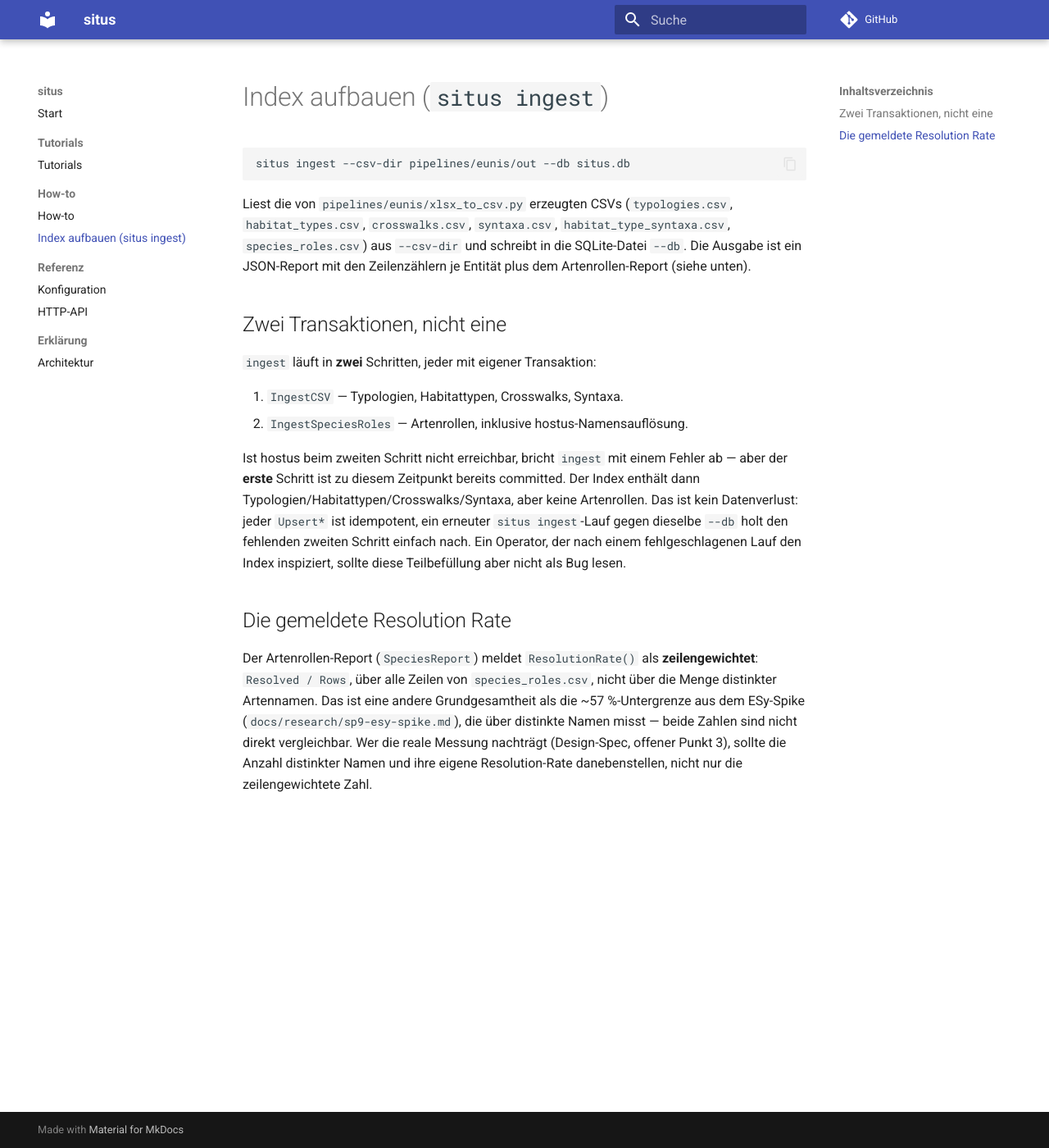
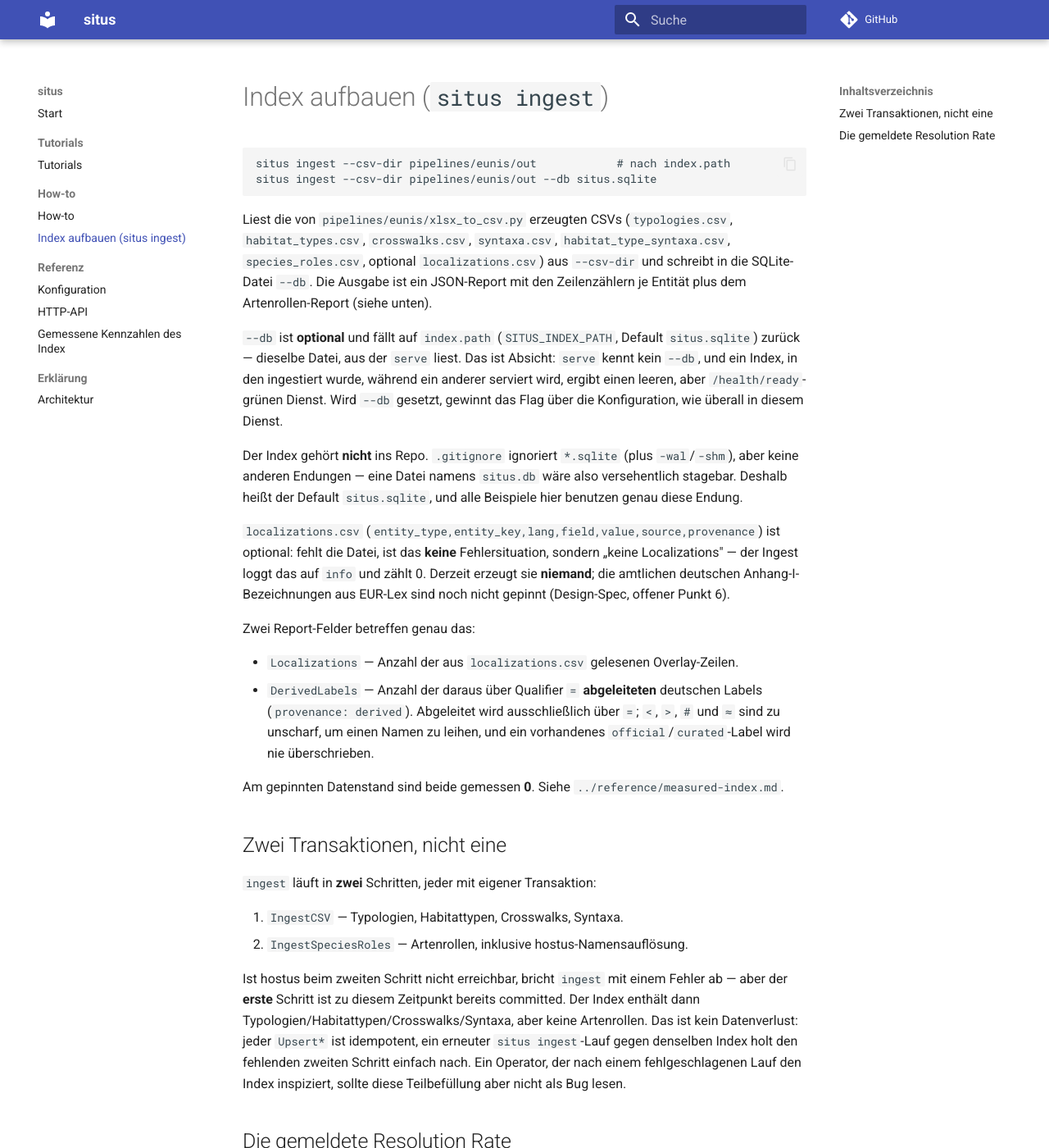
Before and after one commit to jobrunner/situs, an MkDocs documentation site: the page built from docs/how-to/ingest.md, in a window 1280 px wide and 1400 px high. Shown: the whole window at 82% size. Built offline with MkDocs 1.6.1 and Material for MkDocs 9.7.7, drawn with Linux system fonts in a browser that asks for light colours; comment, search, counter and statistics services are not loaded; some of the changed text lies outside the part shown.

Commit message:
docs: say what the index actually contains, and record the measured numbers
The front page claimed German habitat-type names as a shipped fact, but no
source produces localizations.csv yet, so the real numbers are
Localizations: 0 and DerivedLabels: 0 and no type has a German name. In a
repo whose ethos is "measure, do not assume" that is the wrong claim to lead
with. Deferring EUR-Lex stays the right call — the README now says so, along
with the good half of the story: the mechanism is built and tested, and 29
EUNIS types with a '=' Annex I correspondence will inherit a derived label
the moment those names are pinned.

- New docs/reference/measured-index.md: the measured answers to the spec's
  open points 1, 2, 3 and 5, which until now lived only in a gitignored
  out/report.json and the SDD ledger. Names the pipeline command that
  reproduces them.
- how-to/ingest.md: records both resolution rates (83.82% row-weighted,
  87.59% distinct-name-weighted, against the ESy spike's ~57% floor) where
  the text already asked for exactly that comparison; documents
  localizations.csv and the Localizations/DerivedLabels report fields.
- Unified the index filename on the config default (situs.sqlite) across
  README, how-to and tests, and noted why: .gitignore only covers *.sqlite,
  so the situs.db the docs used to show would have been stageable.
- how-to/index.md: pinning the artifacts and generating the CSVs is not
  undocumented, it is documented outside docs_dir — say where.
- http-api.md: a path-segment route cannot honour an omitted segment; only a
  blank one reaches the eunis@2021 fallback. Prose now matches the OpenAPI
  description and the code. Also records that "Ko-Kennarten" is deliberately
  two client calls rather than a forgotten endpoint.
- configuration.md: documents hostus.entry_backbone.
- CLAUDE.md: records the decision not to emit UNRESOLVABLE, instead of
  listing a code the service deliberately never returns.
- pipelines/eunis/README.md: 341 -> 339 annex1 crosswalk rows, matching
  report.json and its histogram.
- schema.sql: states that referential integrity rests on the single-writer
  ingest plus read-time detection, and that PRAGMA foreign_keys=ON is inert
  today so nobody reads it as enforcement.

Claude-Session: https://claude.ai/code/session_018hB6cYcuLFFyKwW565F5bL

````diff
--- a/docs/how-to/ingest.md
+++ b/docs/how-to/ingest.md
@@ -1,14 +1,45 @@
 # Index aufbauen (`situs ingest`)
 
 ```bash
-situs ingest --csv-dir pipelines/eunis/out --db situs.db
+situs ingest --csv-dir pipelines/eunis/out            # nach index.path
+situs ingest --csv-dir pipelines/eunis/out --db situs.sqlite
 ```
 
 Liest die von `pipelines/eunis/xlsx_to_csv.py` erzeugten CSVs
 (`typologies.csv`, `habitat_types.csv`, `crosswalks.csv`, `syntaxa.csv`,
-`habitat_type_syntaxa.csv`, `species_roles.csv`) aus `--csv-dir` und
-schreibt in die SQLite-Datei `--db`. Die Ausgabe ist ein JSON-Report mit den
-Zeilenzählern je Entität plus dem Artenrollen-Report (siehe unten).
+`habitat_type_syntaxa.csv`, `species_roles.csv`, optional
+`localizations.csv`) aus `--csv-dir` und schreibt in die SQLite-Datei
+`--db`. Die Ausgabe ist ein JSON-Report mit den Zeilenzählern je Entität
+plus dem Artenrollen-Report (siehe unten).
+
+`--db` ist **optional** und fällt auf `index.path` (`SITUS_INDEX_PATH`,
+Default `situs.sqlite`) zurück — dieselbe Datei, aus der `serve` liest. Das
+ist Absicht: `serve` kennt kein `--db`, und ein Index, in den ingestiert
+wurde, während ein anderer serviert wird, ergibt einen leeren, aber
+`/health/ready`-grünen Dienst. Wird `--db` gesetzt, gewinnt das Flag über die
+Konfiguration, wie überall in diesem Dienst.
+
+Der Index gehört **nicht** ins Repo. `.gitignore` ignoriert `*.sqlite`
+(plus `-wal`/`-shm`), aber keine anderen Endungen — eine Datei namens
+`situs.db` wäre also versehentlich stagebar. Deshalb heißt der Default
+`situs.sqlite`, und alle Beispiele hier benutzen genau diese Endung.
+
+`localizations.csv` (`entity_type,entity_key,lang,field,value,source,provenance`)
+ist optional: fehlt die Datei, ist das **keine** Fehlersituation, sondern
+„keine Localizations" — der Ingest loggt das auf `info` und zählt 0. Derzeit
+erzeugt sie **niemand**; die amtlichen deutschen Anhang-I-Bezeichnungen aus
+EUR-Lex sind noch nicht gepinnt (Design-Spec, offener Punkt 6).
+
+Zwei Report-Felder betreffen genau das:
+
+- `Localizations` — Anzahl der aus `localizations.csv` gelesenen Overlay-Zeilen.
+- `DerivedLabels` — Anzahl der daraus über Qualifier `=` **abgeleiteten**
+  deutschen Labels (`provenance: derived`). Abgeleitet wird ausschließlich
+  über `=`; `<`, `>`, `#` und `≈` sind zu unscharf, um einen Namen zu leihen,
+  und ein vorhandenes `official`/`curated`-Label wird nie überschrieben.
+
+Am gepinnten Datenstand sind beide gemessen **0**. Siehe
+`../reference/measured-index.md`.
 
 ## Zwei Transaktionen, nicht eine
 
@@ -21,7 +52,7 @@ Ist hostus beim zweiten Schritt nicht erreichbar, bricht `ingest` mit einem
 Fehler ab — aber der **erste** Schritt ist zu diesem Zeitpunkt bereits
 committed. Der Index enthält dann Typologien/Habitattypen/Crosswalks/Syntaxa,
 aber keine Artenrollen. Das ist kein Datenverlust: jeder `Upsert*` ist
-idempotent, ein erneuter `situs ingest`-Lauf gegen dieselbe `--db` holt den
+idempotent, ein erneuter `situs ingest`-Lauf gegen denselben Index holt den
 fehlenden zweiten Schritt einfach nach. Ein Operator, der nach einem
 fehlgeschlagenen Lauf den Index inspiziert, sollte diese Teilbefüllung aber
 nicht als Bug lesen.
@@ -32,7 +63,20 @@ Der Artenrollen-Report (`SpeciesReport`) meldet `ResolutionRate()` als
 **zeilengewichtet**: `Resolved / Rows`, über alle Zeilen von
 `species_roles.csv`, nicht über die Menge distinkter Artennamen. Das ist eine
 andere Grundgesamtheit als die ~57 %-Untergrenze aus dem ESy-Spike
-(`docs/research/sp9-esy-spike.md`), die über distinkte Namen misst — beide
-Zahlen sind nicht direkt vergleichbar. Wer die reale Messung nachträgt
-(Design-Spec, offener Punkt 3), sollte die Anzahl distinkter Namen und ihre
-eigene Resolution-Rate danebenstellen, nicht nur die zeilengewichtete Zahl.
+(`../research/sp9-esy-spike.md`), die über distinkte Namen misst — beide
+Zahlen sind nicht direkt vergleichbar.
+
+Beide sind gegen den gepinnten Datenstand und einen vollen hostus-Index
+**gemessen** (Design-Spec, offener Punkt 3):
+
+| Grundgesamtheit | Aufgelöst | Rate |
+|---|---|---|
+| Zeilen von `species_roles.csv` | 11559 / 13791 (2232 offen) | **83,82 %** |
+| distinkte Artennamen | 3142 / 3587 (445 offen) | **87,59 %** |
+
+Die distinktgewichtete Zahl ist die mit dem ESy-Spike vergleichbare: 87,59 %
+liegen deutlich über der dort abgeschätzten ~57 %-Untergrenze. `ResolutionRate()`
+im Report meldet weiterhin die **zeilengewichtete** Zahl (`Resolved / Rows`).
+
+Nicht aufgelöste Namen werden **nicht verworfen**: `verbatim_name` ist immer
+gesetzt, `concept_id` bleibt NULL.
--- a/mkdocs.yml
+++ b/mkdocs.yml
@@ -37,5 +37,6 @@ nav:
   - Referenz:
       - reference/configuration.md
       - reference/http-api.md
+      - reference/measured-index.md
   - Erklärung:
       - explanation/architecture.md
````
Also changed, not shown: CLAUDE.md (+6 -2 lines), README.md (+16 -7 lines), docs/how-to/index.md (+8 -2 lines), docs/reference/configuration.md (+2 -1 lines), docs/reference/http-api.md (+12 -1 lines), docs/reference/measured-index.md (added, +98 -0 lines), 2 other files.
